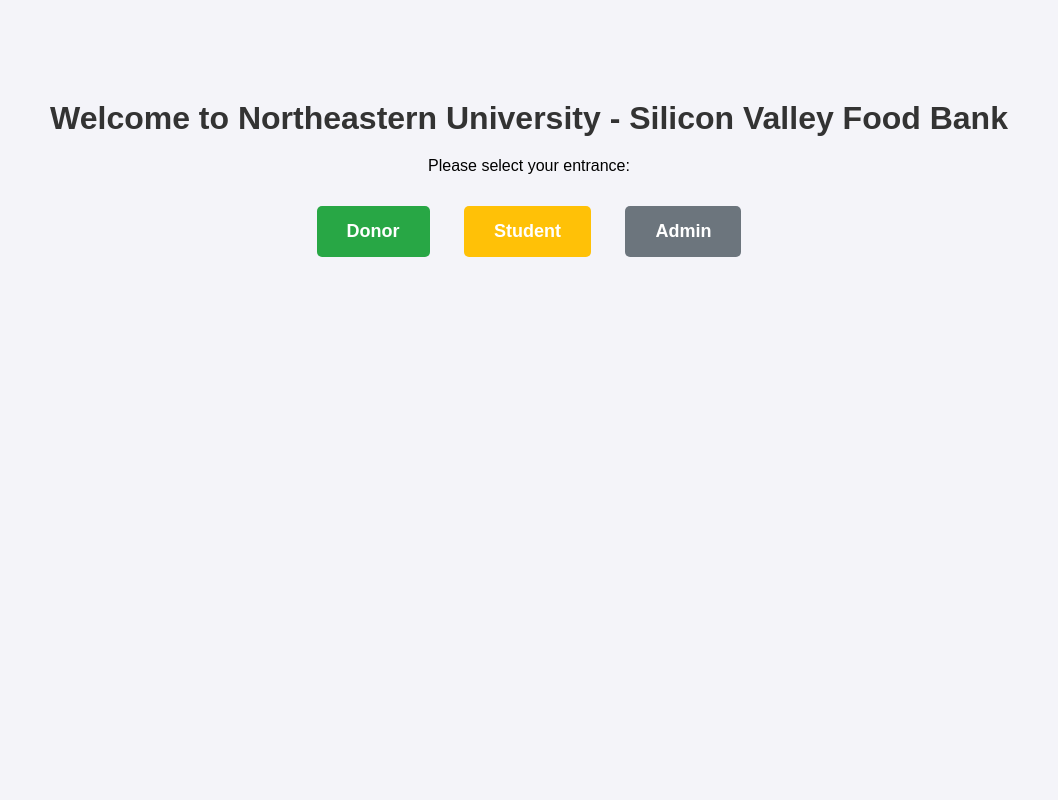
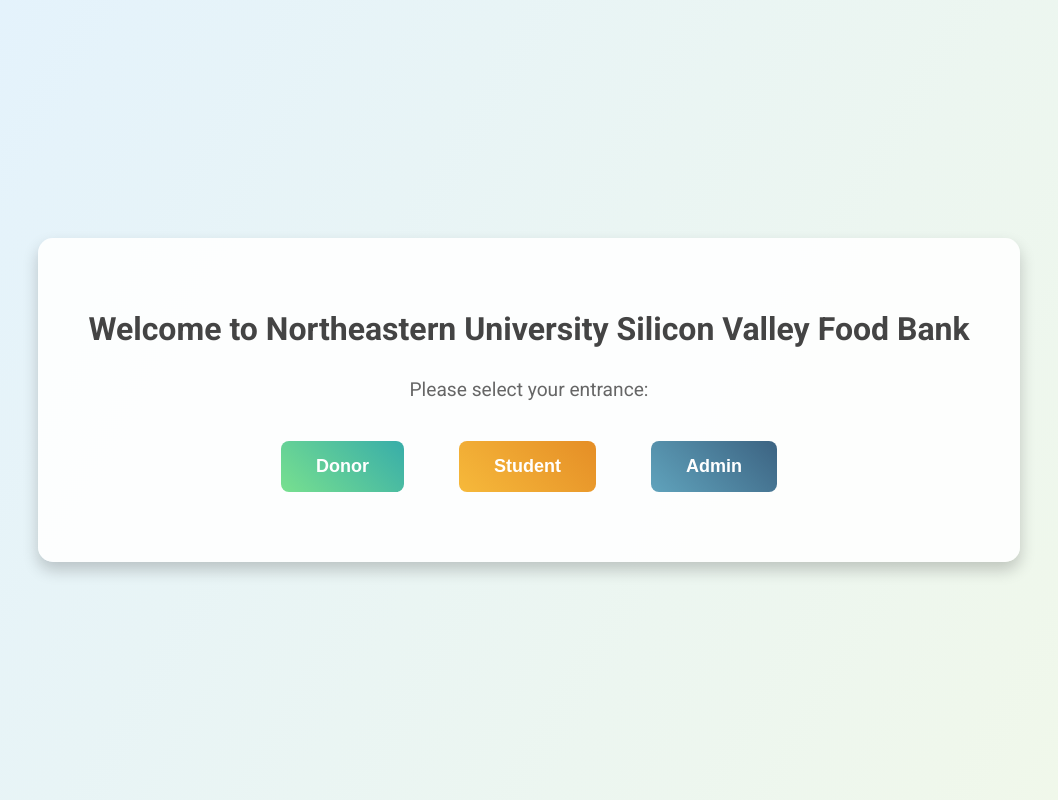
Before and after one commit to zhijiexia98/SV-Food-Bank-Registration, a Django app: page /home/ in a window 1280 px wide. Shown: the whole page, without its empty margins (111-1169 px from the left). Run offline with Django 4.2, Linux system fonts and the light colour scheme.

Commit message:
change login/home style

```diff
--- a/myproject/templates/home.html
+++ b/myproject/templates/home.html
@@ -5,85 +5,105 @@
     <meta name="viewport" content="width=device-width, initial-scale=1.0">
     <title>Food Bank Home Page</title>
     <script src="https://code.jquery.com/jquery-3.6.0.min.js"></script>
+    <link href="https://fonts.googleapis.com/css2?family=Roboto:wght@400;700&display=swap" rel="stylesheet">
     <style>
         body {
-            font-family: Arial, sans-serif;
+            font-family: 'Roboto', sans-serif;
             text-align: center;
-            background-color: #f4f4f9;
+            background: linear-gradient(120deg, #e3f2fd, #f1f8e9);
             margin: 0;
             padding: 0;
+            display: flex;
+            justify-content: center;
+            align-items: center;
+            height: 100vh;
         }
         .container {
-            margin-top: 100px;
+            background: rgba(255, 255, 255, 0.9);
+            padding: 50px;
+            border-radius: 15px;
+            box-shadow: 0 8px 16px rgba(0, 0, 0, 0.2);
         }
         h1 {
-            color: #333;
-            margin-bottom: 20px;
+            color: #444;
+            margin-bottom: 30px;
         }
         .button {
             display: inline-block;
-            margin: 15px;
-            padding: 15px 30px;
+            margin: 20px;
+            padding: 15px 35px;
             font-size: 18px;
             font-weight: bold;
             color: white;
-            background-color: #007BFF;
+            background: linear-gradient(45deg, #6a89cc, #4a69bd);
             border: none;
-            border-radius: 5px;
+            border-radius: 8px;
             cursor: pointer;
             text-decoration: none;
+            transition: background 0.3s, transform 0.3s;
         }
         .button:hover {
-            background-color: #0056b3;
+            background: linear-gradient(45deg, #4a69bd, #6a89cc);
+            transform: scale(1.1);
         }
         .button.donor {
-            background-color: #28a745;
+            background: linear-gradient(45deg, #78e08f, #38ada9);
         }
         .button.donor:hover {
-            background-color: #218838;
+            background: linear-gradient(45deg, #38ada9, #78e08f);
         }
         .button.student {
-            background-color: #ffc107;
+            background: linear-gradient(45deg, #f6b93b, #e58e26);
         }
         .button.student:hover {
-            background-color: #e0a800;
+            background: linear-gradient(45deg, #e58e26, #f6b93b);
         }
         .button.admin {
-            background-color: #6c757d;
+            background: linear-gradient(45deg, #60a3bc, #3c6382);
         }
         .button.admin:hover {
-            background-color: #5a6268;
+            background: linear-gradient(45deg, #3c6382, #60a3bc);
+        }
+        .entrance-text {
+            font-size: 1.2em;
+            font-weight: semibold;
+            color: #666;
+            margin-bottom: 20px;
+        }
+
+        .button-group {
+            display: flex;
+            justify-content: center;
+            gap: 15px;
         }
     </style>
 </head>
 <body>
     <div class="container">
-        <h1>Welcome to Northeastern University - Silicon Valley Food Bank</h1>
-        <p>Please select your entrance:</p>
-        <button class="button donor" id="donorBtn">Donor</button>
-        <button class="button student" id="studentBtn">Student</button>
-        <button class="button admin" id="adminBtn">Admin</button>
+        <h1>Welcome to Northeastern University Silicon Valley Food Bank</h1>
+        <p class="entrance-text">Please select your entrance:</p>
+        <div class="button-group">
+            <button class="button donor" id="donorBtn">Donor</button>
+            <button class="button student" id="studentBtn">Student</button>
+            <button class="button admin" id="adminBtn">Admin</button>
+        </div>
     </div>
 
     <script>
         $(document).ready(function() {
-            // Function to save role in local storage and redirect
             function handleRoleSelection(role) {
-                localStorage.setItem('role', role); // Store the role in local storage
-                window.location.href = '/login/'; // Redirect to the path
+                localStorage.setItem('role', role);
+                window.location.href = '/login/';
             }
 
-            // Donor button click event
             $('#donorBtn').click(function() {
                 handleRoleSelection('donor');
             });
 
-            // Student button click event
             $('#studentBtn').click(function() {
                 handleRoleSelection('student');
             });
 
-            // Admin button click event
             $('#adminBtn').click(function() {
                 handleRoleSelection('admin');
             });
```
Also changed, not shown: myproject/templates/login.html (+14 -4 lines).
